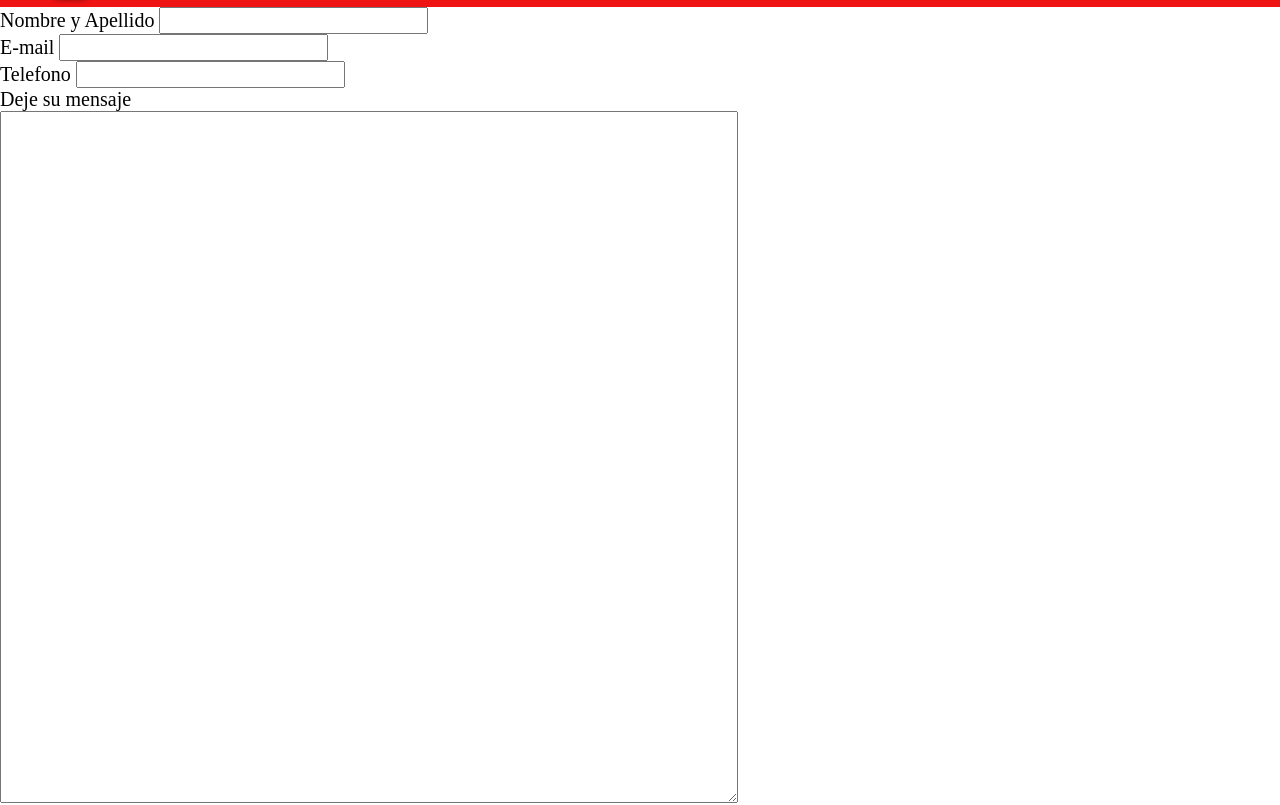
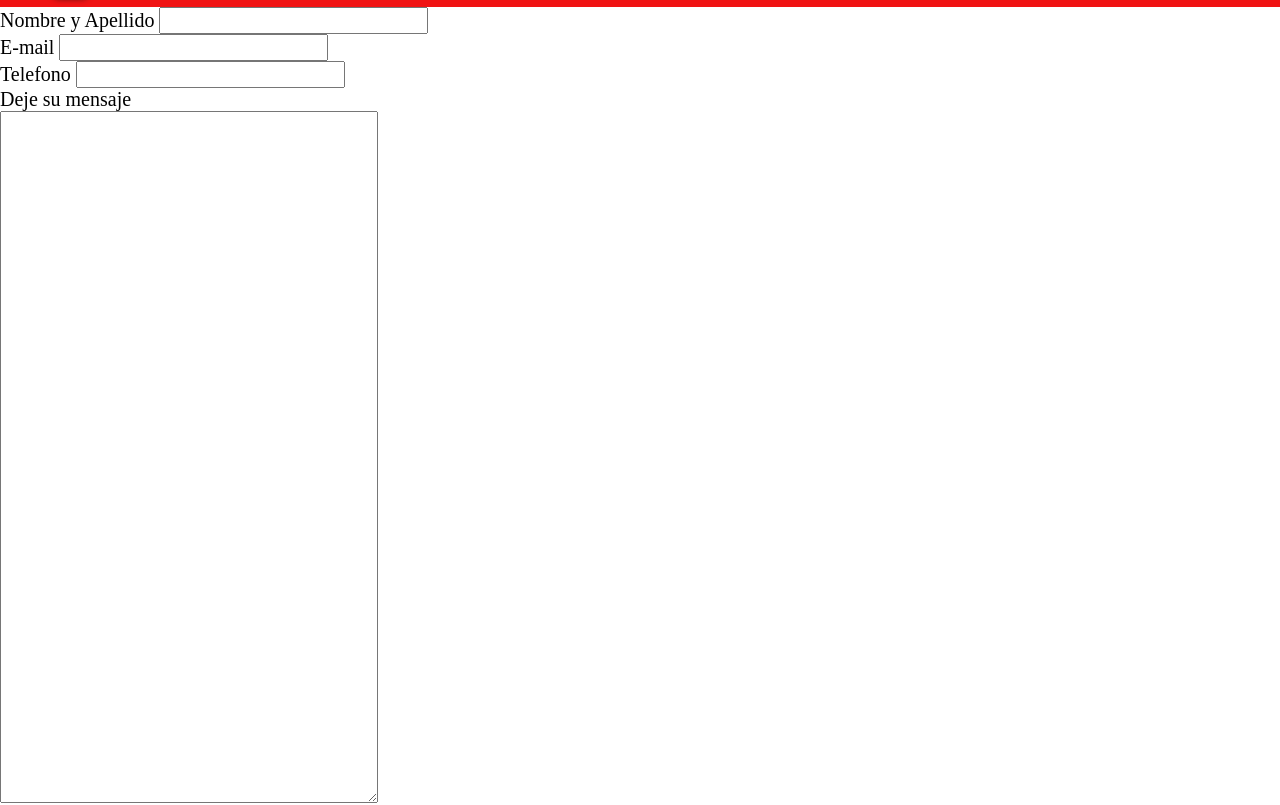
Before and after one commit to sabv1984/sabv, a website: page pages/contacto.html in a window 1280 px wide. Shown: the part 63-868 px from the top of the page. Drawn offline with nearby package versions, Linux system fonts and the light colour scheme.

Commit message:
Contacto

```diff
--- a/pages/contacto.html
+++ b/pages/contacto.html
@@ -42,7 +42,7 @@
           <label for="telefono">Telefono</label>
           <input type="text" name="" id="telefono" required></div>
         <p>Deje su mensaje</p>
-          <textarea name="" id="" cols="60" rows="30"></textarea></form>
+          <textarea name="" id="" cols="30" rows="30"></textarea></form>
           <button>Enviar</button>
     </main>
     <footer class="container-fluid h-50">
```
